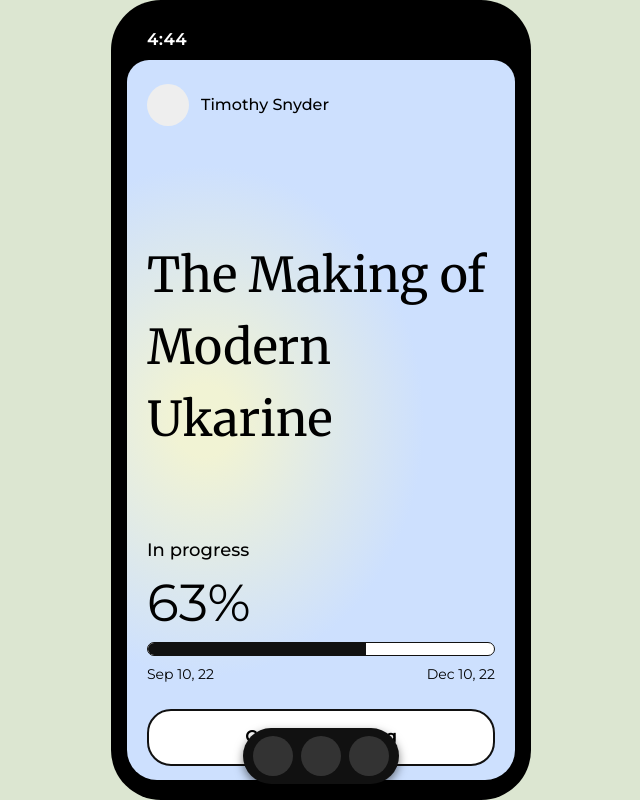
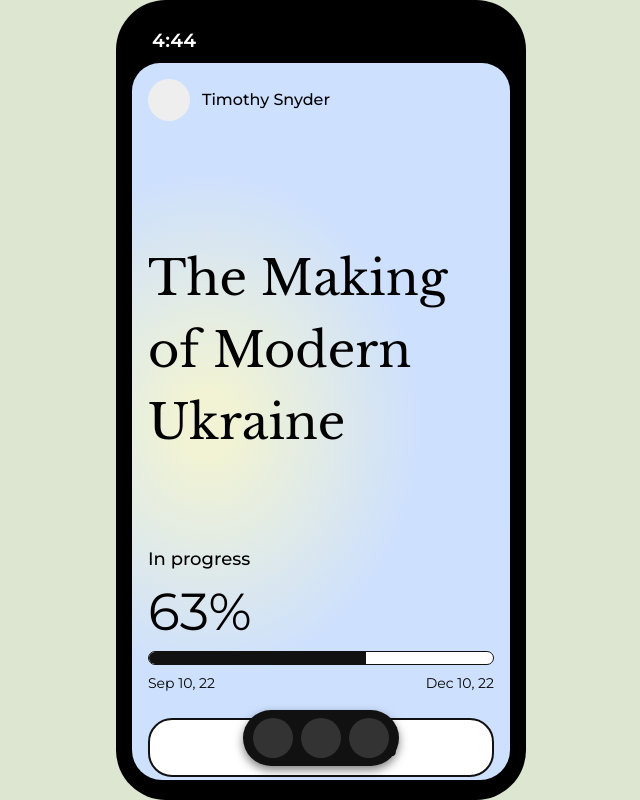
Before and after one commit to chaeaw/GridPracticeFirst, a website built with Vite: page index.html in a window 1280 px wide. Shown: the whole page, without its empty margins (319-959 px from the left). Built offline with nearby package versions, Linux system fonts and the light colour scheme; some icons are missing.

Commit message:
[update] font 변경

```diff
--- a/index.html
+++ b/index.html
@@ -12,9 +12,10 @@
     <link rel="preconnect" href="https://fonts.googleapis.com" />
     <link rel="preconnect" href="https://fonts.gstatic.com" crossorigin />
     <link
-      href="https://fonts.googleapis.com/css2?family=Merriweather:wght@400;700&family=Montserrat:wght@400;500&display=swap"
+      href="https://fonts.googleapis.com/css2?family=Libre+Baskerville&family=Montserrat:wght@400;500&display=swap"
       rel="stylesheet"
     />
+    <!-- css -->
     <link rel="stylesheet" href="./styles/style.scss" />
     <title>Grid Practice First</title>
   </head>
@@ -41,7 +42,7 @@
           </div>
           <div class="start__contents">
             <div class="start__title title">
-              <h2>The Making of Modern Ukarine</h2>
+              <h2>The Making of Modern Ukraine</h2>
             </div>
             <div class="start__progress">
               <span class="start__progress-title">In progress</span>
@@ -59,7 +60,7 @@
           <ul class="header__list">
             <li class="header__list-item header__list-item--inverted">All</li>
             <li class="header__list-item">Advertising</li>
-            <li class="header__list-item">Dev & Research</li>
+            <li class="header__list-item">Dev & Data Science</li>
             <li class="header__list-item">Illustration</li>
             <li class="header__list-item">UX & UI Design</li>
           </ul>
--- a/styles/style.scss
+++ b/styles/style.scss
@@ -7,14 +7,14 @@ body {
   justify-content: center;
   align-items: center;
   height: 100vh;
-  font-family: "Montserrat", "Merriweather", sans-serif;
+  font-family: "Montserrat", "Libre Baskerville", sans-serif;
 }
 
 .phone {
   position: relative;
   background-color: #000;
   margin: 0 auto;
-  max-width: 420px;
+  max-width: 410px;
   height: 100%;
   padding: 20px 16px;
   border-radius: 50px;
@@ -45,7 +45,7 @@ body {
 }
 
 .title {
-  font-family: "Merriweather";
+  font-family: "Libre Baskerville";
 }
 
 .top-bar {
@@ -56,6 +56,7 @@ body {
   display: flex;
   justify-content: space-between;
   color: #fff;
+  font-size: 18px;
 
   .top-bar__time {
     letter-spacing: 1px;
@@ -65,7 +66,12 @@ body {
   .top-bar__info {
     display: flex;
     align-items: center;
-    gap: 4px;
+    gap: 6px;
+  }
+
+  .top-bar__battery {
+    margin-top: 2px;
+    font-size: 20px;
   }
 }
 
@@ -79,8 +85,8 @@ body {
     #f1f3d4 7%,
     #cde0fe 50%
   );
-  border-radius: 22px;
-  padding: 16px 20px;
+  border-radius: 28px;
+  padding: 8px 16px;
 
   .start__top {
     display: flex;
@@ -205,10 +211,13 @@ body {
     gap: 10px;
     width: max-content;
     color: #fff;
+
     .header__list-item {
       border: 1px solid rgba($color: #fff, $alpha: 0.5);
       padding: 8px 12px;
       border-radius: 20px;
+      letter-spacing: 0.2px;
+      cursor: pointer;
     }
 
     .header__list-item--inverted {
@@ -234,6 +243,8 @@ body {
     border-radius: 22px;
     background: #fff;
 
+    cursor: pointer;
+
     .card__title {
       font-size: 28px;
       letter-spacing: 0.5px;
@@ -255,7 +266,6 @@ body {
         border-radius: 16px;
         font-weight: 600;
         color: #000;
-
         letter-spacing: 0.4px;
       }
       .card__price {
@@ -305,7 +315,7 @@ body {
 .menu {
   position: fixed;
   left: 50%;
-  bottom: 16px;
+  bottom: 34px;
   transform: translateX(-50%);
 
   padding: 8px 10px;
```
